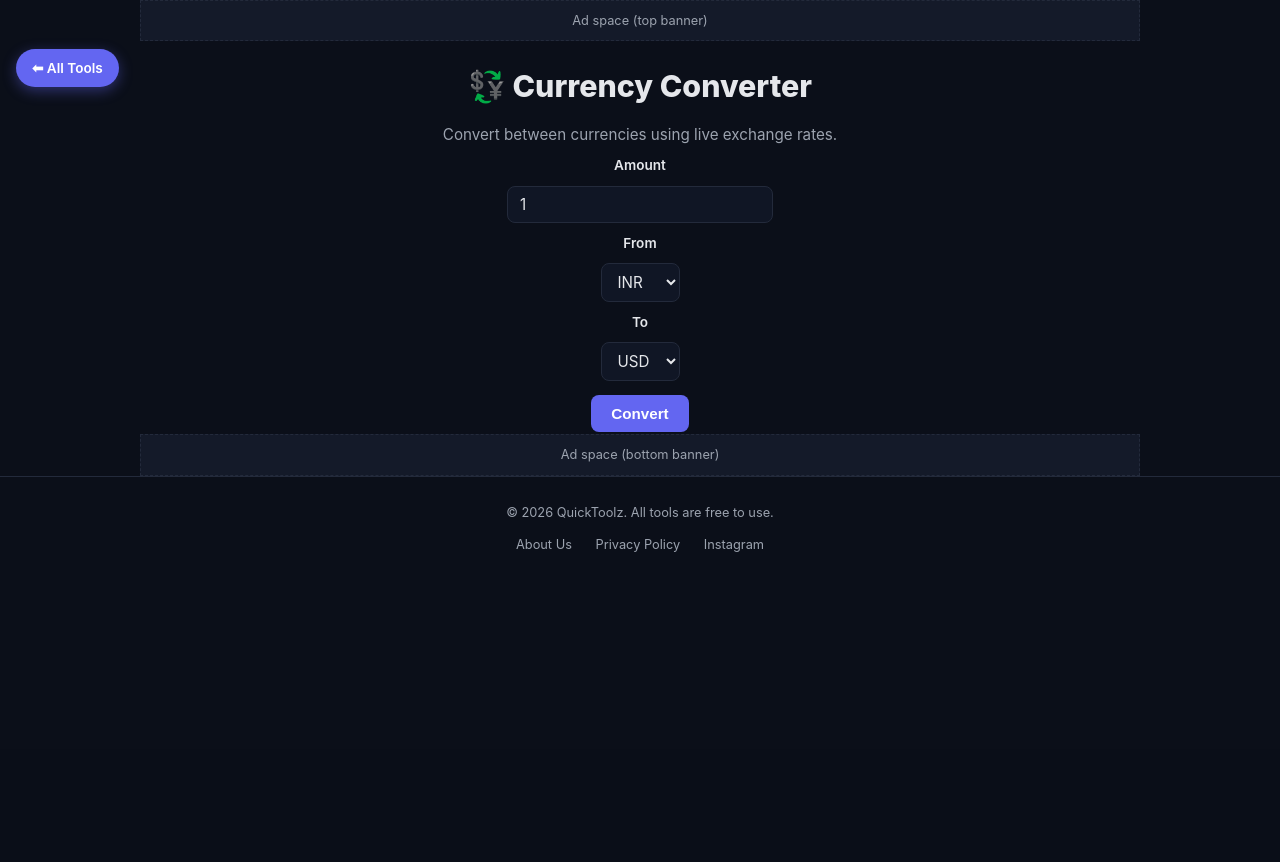
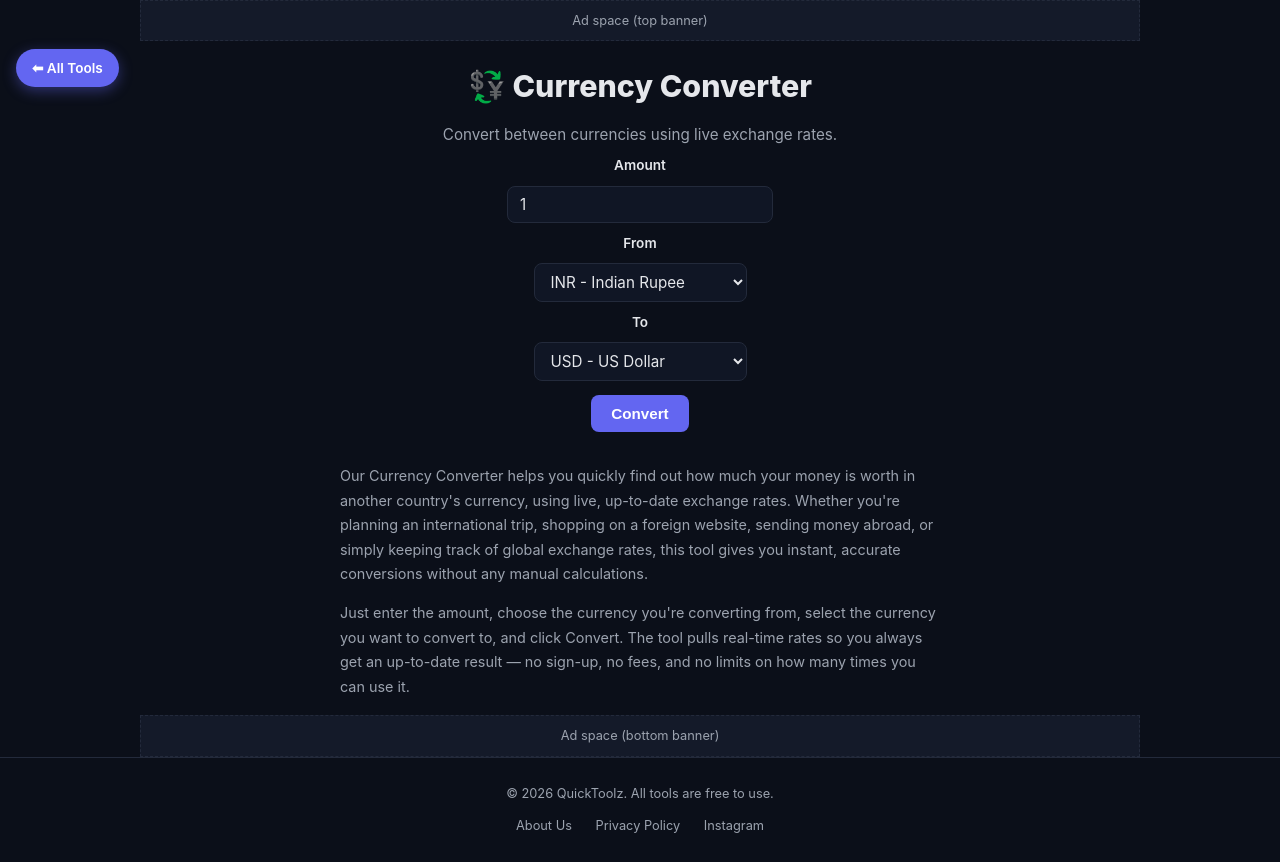
Before and after one commit to contactquicktoolz-source/quicktoolz, a Flask app: page /currency-converter in a window 1280 px wide. Shown: the part 51-913 px from the top of the page. Before the commit the page ends 603 px from the top, so only its background shows below. Run offline with Flask 3, Linux system fonts and the light colour scheme; some libraries are stand-ins or nearby versions.

Commit message:
Add more currencies to currency converter

```diff
--- a/templates/currency_converter.html
+++ b/templates/currency_converter.html
@@ -11,23 +11,40 @@
         <input type="number" id="amountInput" value="1">
         <label>From</label>
         <select id="fromCurrency">
-            <option value="USD">USD</option>
-            <option value="INR" selected>INR</option>
-            <option value="EUR">EUR</option>
-            <option value="GBP">GBP</option>
-            <option value="JPY">JPY</option>
+            <option value="USD">USD - US Dollar</option>
+            <option value="INR" selected>INR - Indian Rupee</option>
+            <option value="EUR">EUR - Euro</option>
+            <option value="GBP">GBP - British Pound</option>
+            <option value="JPY">JPY - Japanese Yen</option>
+            <option value="AED">AED - UAE Dirham</option>
+            <option value="AUD">AUD - Australian Dollar</option>
+            <option value="CAD">CAD - Canadian Dollar</option>
+            <option value="SGD">SGD - Singapore Dollar</option>
+            <option value="CNY">CNY - Chinese Yuan</option>
+            <option value="SAR">SAR - Saudi Riyal</option>
         </select>
         <label>To</label>
         <select id="toCurrency">
-            <option value="USD" selected>USD</option>
-            <option value="INR">INR</option>
-            <option value="EUR">EUR</option>
-            <option value="GBP">GBP</option>
-            <option value="JPY">JPY</option>
+            <option value="USD" selected>USD - US Dollar</option>
+            <option value="INR">INR - Indian Rupee</option>
+            <option value="EUR">EUR - Euro</option>
+            <option value="GBP">GBP - British Pound</option>
+            <option value="JPY">JPY - Japanese Yen</option>
+            <option value="AED">AED - UAE Dirham</option>
+            <option value="AUD">AUD - Australian Dollar</option>
+            <option value="CAD">CAD - Canadian Dollar</option>
+            <option value="SGD">SGD - Singapore Dollar</option>
+            <option value="CNY">CNY - Chinese Yuan</option>
+            <option value="SAR">SAR - Saudi Riyal</option>
         </select>
         <button onclick="convertCurrency()" style="margin-top:4px;">Convert</button>
     </form>
     <div class="result-box" id="currResult" style="display:none; margin-top:10px;"></div>
+
+    <div style="max-width:600px; margin:32px auto 0; text-align:left; color:var(--muted); font-size:0.9rem; line-height:1.7;">
+        <p>Our Currency Converter helps you quickly find out how much your money is worth in another country's currency, using live, up-to-date exchange rates. Whether you're planning an international trip, shopping on a foreign website, sending money abroad, or simply keeping track of global exchange rates, this tool gives you instant, accurate conversions without any manual calculations.</p>
+        <p style="margin-top:12px;">Just enter the amount, choose the currency you're converting from, select the currency you want to convert to, and click Convert. The tool pulls real-time rates so you always get an up-to-date result — no sign-up, no fees, and no limits on how many times you can use it.</p>
+    </div>
 </div>
 </div>
 
```
